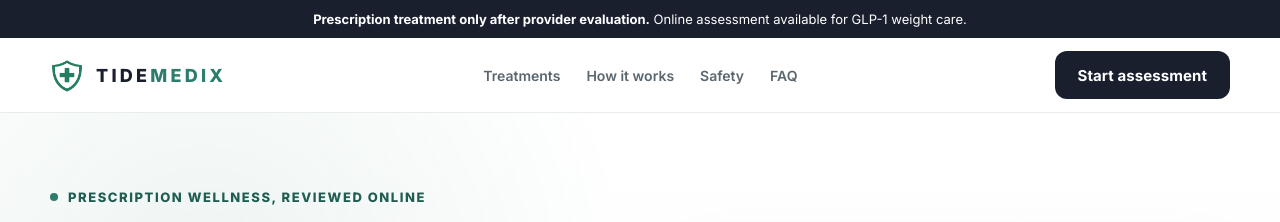
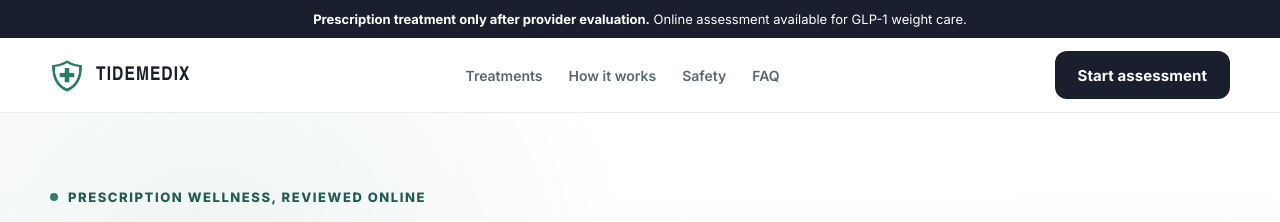
Before and after one commit to sidemix/tidemedix, a plain HTML site: page index.html in a window 1280 px wide. Shown: the top 222 px of the page. Drawn offline with Linux system fonts and the light colour scheme.

Commit message:
Match homepage logo text to product branding

```diff
--- a/index.html
+++ b/index.html
@@ -75,9 +75,12 @@
       display: inline-flex;
       align-items: center;
       gap: 12px;
-      font-size: 18px;
+      font-family: "Arial Narrow", "Helvetica Neue Condensed", Inter, -apple-system, BlinkMacSystemFont, "Segoe UI", sans-serif;
+      font-size: 19px;
       font-weight: 800;
-      letter-spacing: 0.18em;
+      letter-spacing: 0.055em;
+      color: var(--ink);
+      text-transform: uppercase;
     }
     .brand-mark {
       width: 34px;
@@ -99,9 +102,9 @@
     }
     .brand-mark::before { width: 16px; height: 4px; }
     .brand-mark::after { width: 4px; height: 16px; }
-    .brand-word { display: inline-flex; align-items: baseline; gap: 0; }
-    .brand-tide { color: var(--ink); }
-    .brand-medix { color: var(--primary); }
+    .brand-word { display: inline-flex; align-items: baseline; gap: 0; color: var(--ink); }
+    .brand-tide { color: inherit; }
+    .brand-medix { color: inherit; }
     .nav-links {
       display: flex;
       align-items: center;
```
